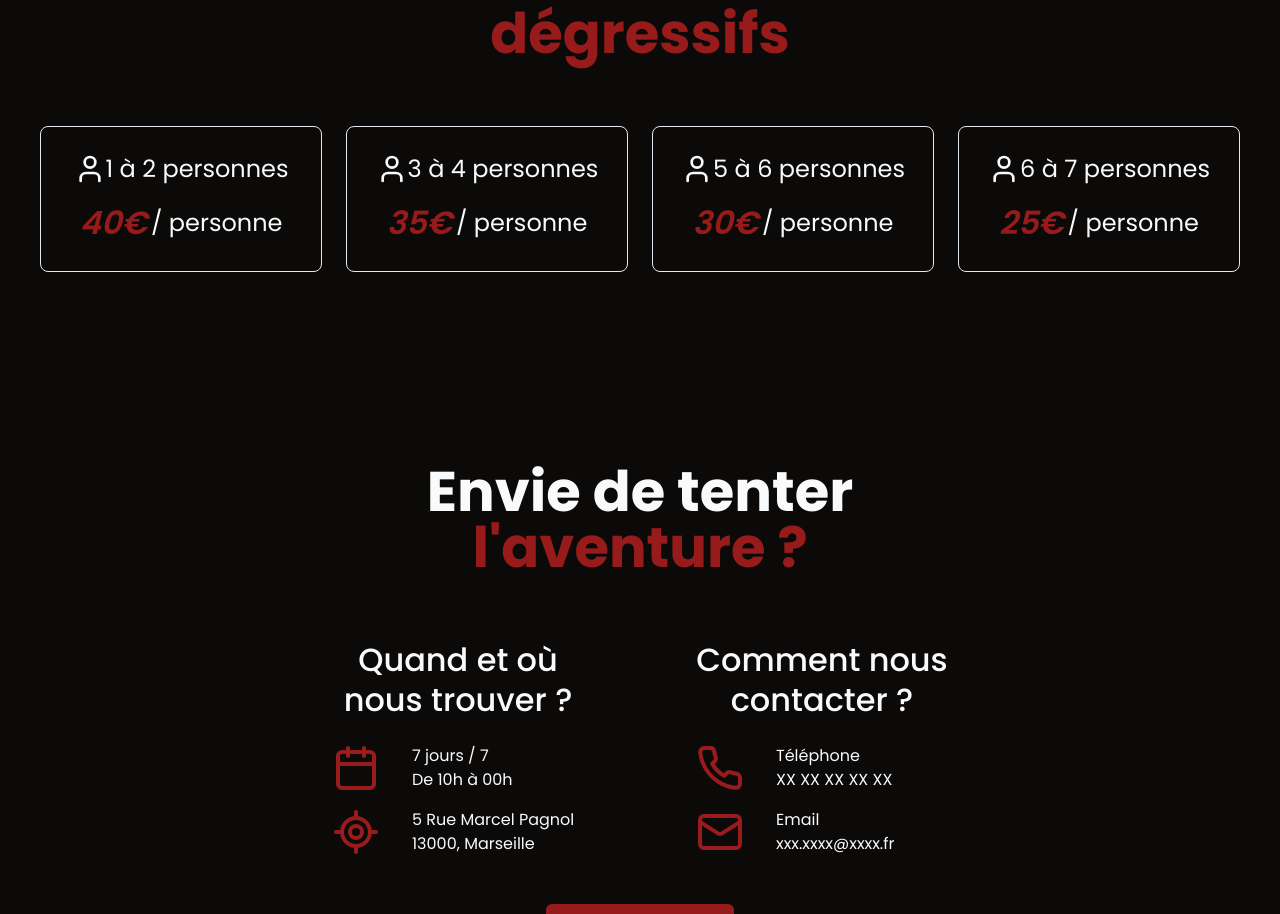
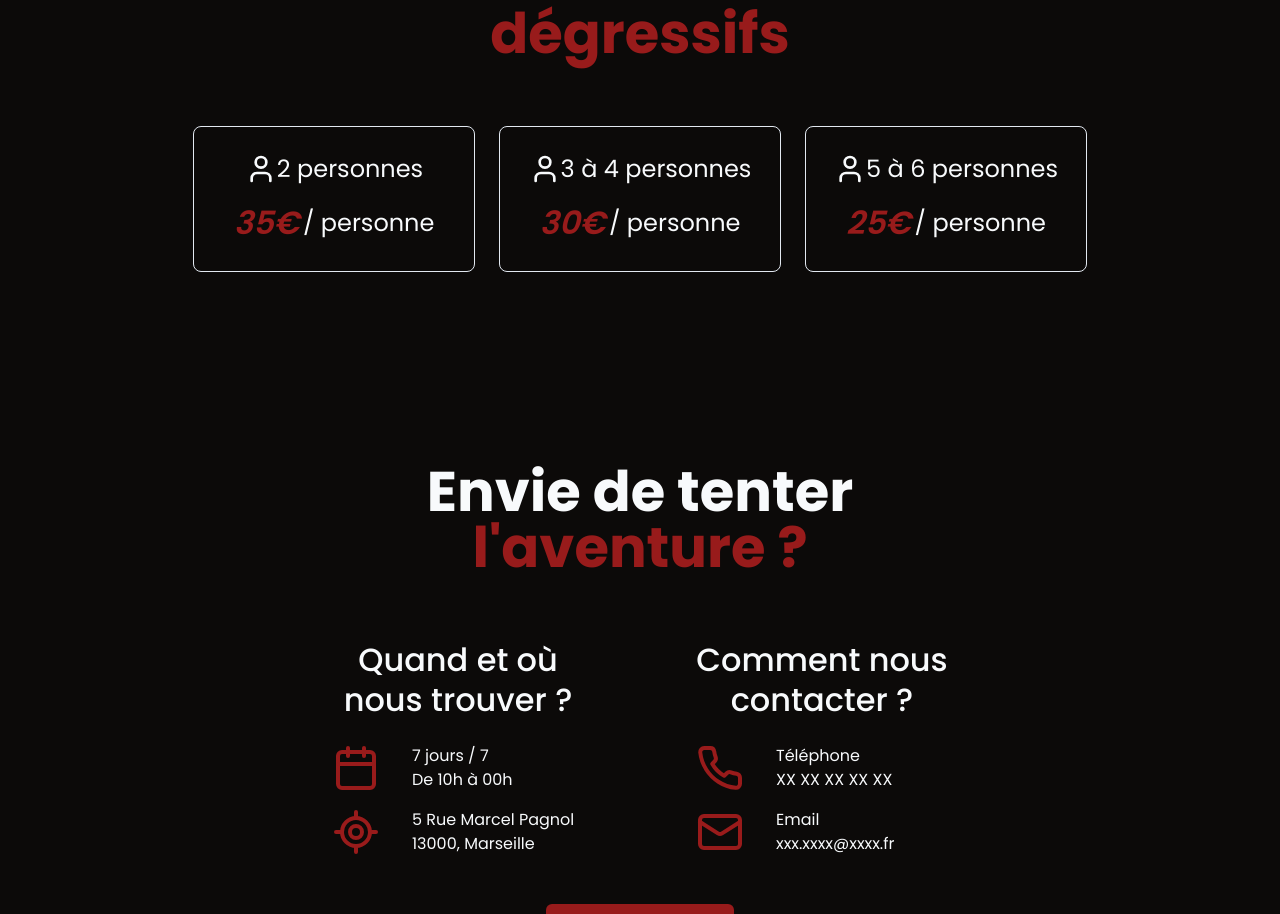
Before and after one commit to SebastienLaurentt/Escape-Game, a Next.js app: page / in a window 1280 px wide. Shown: the part 1969-2883 px from the top of the page. Built offline with nearby package versions, Linux system fonts and the light colour scheme.

Commit message:
remove one card price and update other content

```diff
--- a/components/shared/Sections/Price.tsx
+++ b/components/shared/Sections/Price.tsx
@@ -9,18 +9,15 @@ const Price = () => {
       <ul className="flex flex-col items-center justify-center gap-y-4 md:gap-y-6 xl:flex-row xl:gap-x-6">
         <div className="flex flex-col  gap-y-4 md:flex-row md:gap-x-6 ">
           <li>
-            <PriceCard peopleNumber="1 à 2 personnes" price="40€" />
+            <PriceCard peopleNumber="2 personnes" price="35€" />
           </li>
           <li>
-            <PriceCard peopleNumber="3 à 4 personnes" price="35€" />
+            <PriceCard peopleNumber="3 à 4 personnes" price="30€" />
           </li>
         </div>
         <div className="flex flex-col gap-y-4 md:flex-row md:gap-x-6 ">
           <li>
-            <PriceCard peopleNumber="5 à 6 personnes" price="30€" />
-          </li>
-          <li>
-            <PriceCard peopleNumber="6 à 7 personnes" price="25€" />
+            <PriceCard peopleNumber="5 à 6 personnes" price="25€" />
           </li>
         </div>
       </ul>
```
